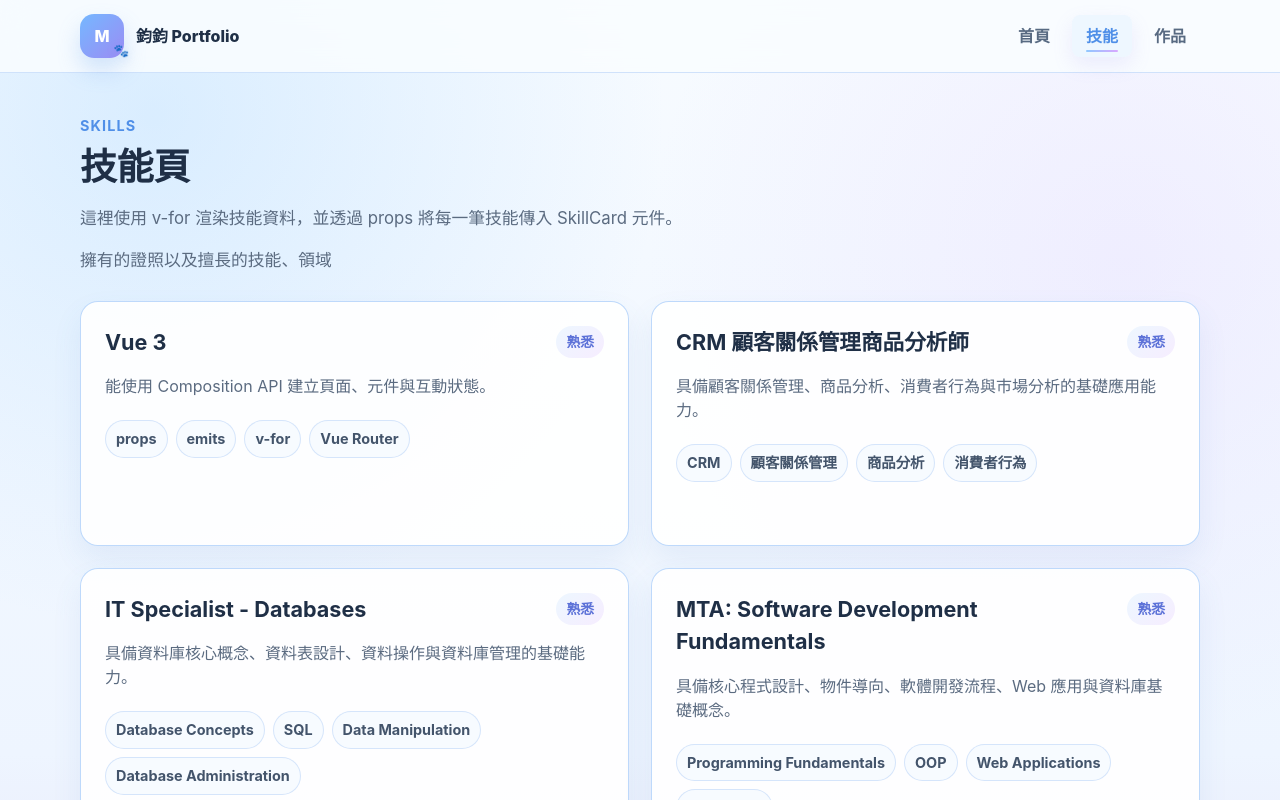
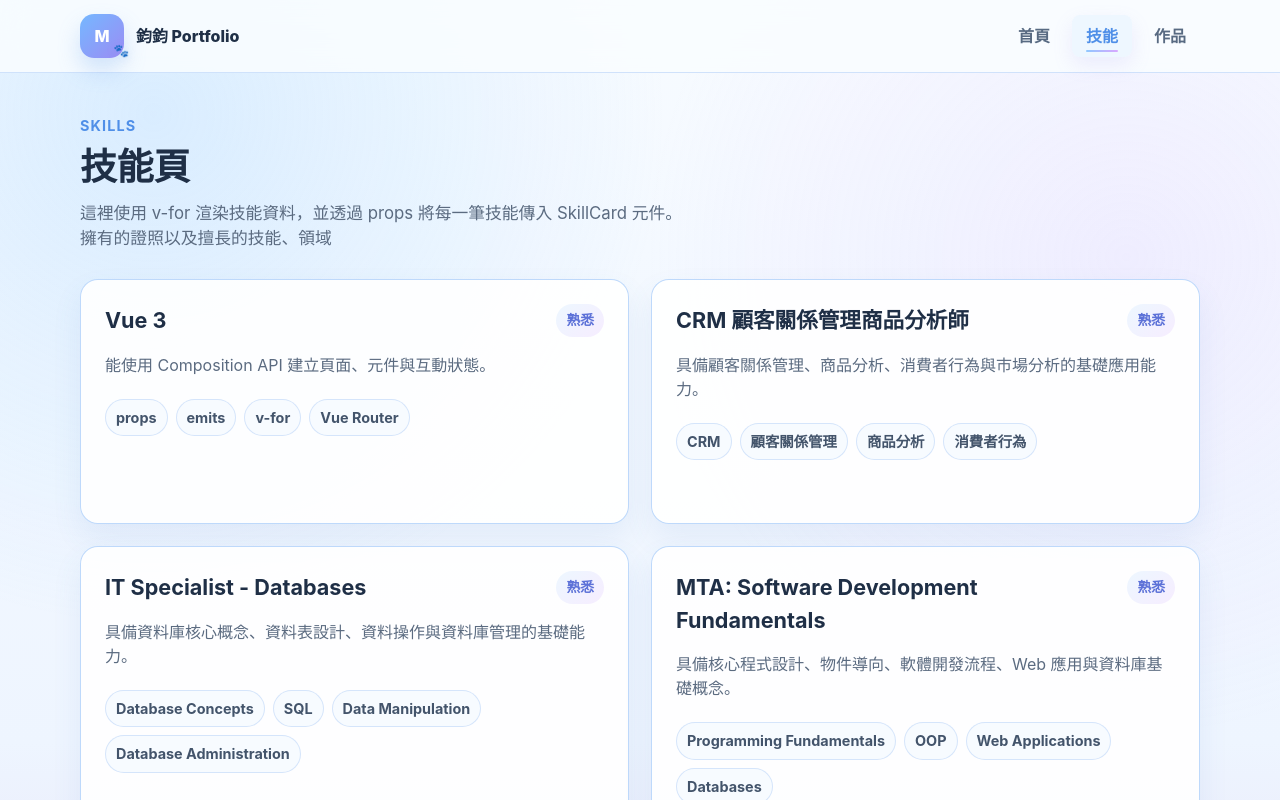
Before and after one commit to an80546/MyPortfolio, a Vue app: page /skills in a window 1280 px wide. Shown: the top 800 px of the page. Built offline with nearby package versions, Linux system fonts and the light colour scheme.

Commit message:
bug update

```diff
--- a/src/views/SkillsView.vue
+++ b/src/views/SkillsView.vue
@@ -9,8 +9,9 @@ import { skills } from '../data/skills'
       <p class="eyebrow">Skills</p>
       <h1 class="page-title">技能頁</h1>
       <p class="page-description">
-      <p>這裡使用 v-for 渲染技能資料，並透過 props 將每一筆技能傳入 SkillCard 元件。</p>
-      <p>擁有的證照以及擅長的技能、領域</p>
+      <span>這裡使用 v-for 渲染技能資料，並透過 props 將每一筆技能傳入 SkillCard 元件。</span>
+      <br>
+      <span>擁有的證照以及擅長的技能、領域</span>
       </p>
     </header>
 
```
